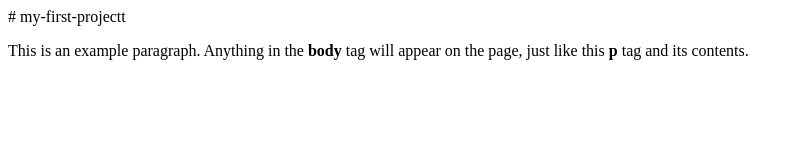
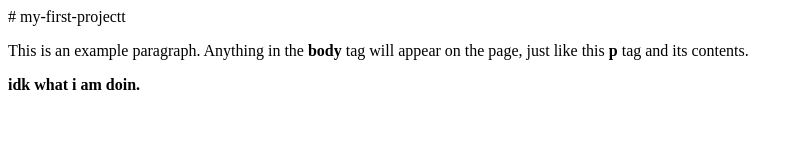
Before and after one commit to CenitaAbrs/my-first-projectt, a plain HTML site: page Index.html in a window 1280 px wide. Shown: the whole page, without its empty margins (0-803 px from the left). Drawn offline with Linux system fonts and the light colour scheme.

Commit message:
Update Index.html

```diff
--- a/Index.html
+++ b/Index.html
@@ -6,5 +6,7 @@
   </head>
   <body>
     <p>This is an example paragraph. Anything in the <strong>body</strong> tag will appear on the page, just like this <strong>p</strong> tag and its contents.</p>
+    <b/>
+    <p> idk what i am doin. </p>
   </body>
 </html>
```
